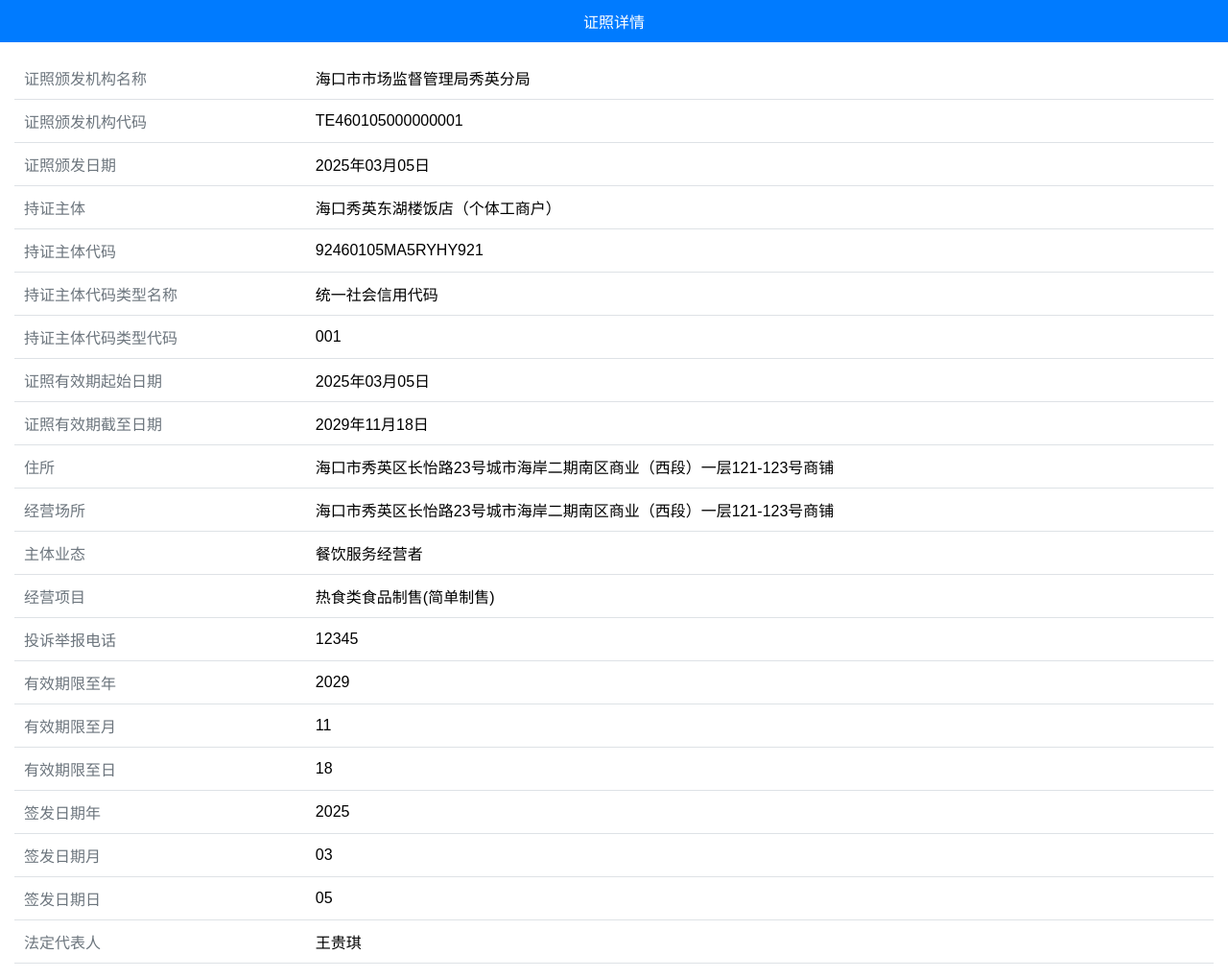
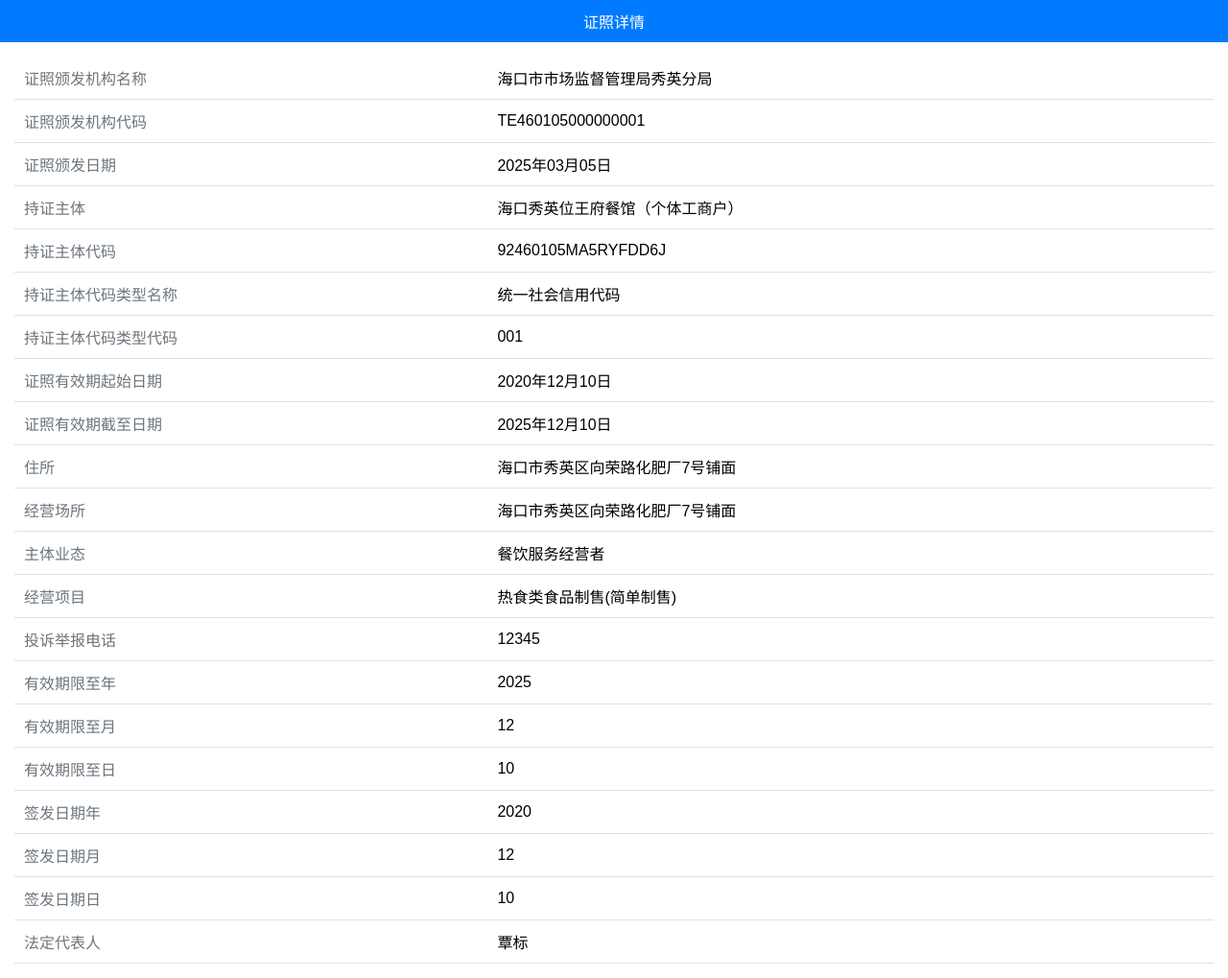
Before and after one commit to expectwebout/expectwebout.github.io-1, a plain HTML site: page index.html in a window 1280 px wide. Shown: the whole page at 96% size. Drawn offline with Linux system fonts and the light colour scheme.

Commit message:
Update index.html

```diff
--- a/index.html
+++ b/index.html
@@ -130,11 +130,11 @@
       </tr>
       <tr>
         <th>持证主体</th>
-        <td>海口秀英东湖楼饭店（个体工商户）</td>
+        <td>海口秀英位王府餐馆（个体工商户）</td>
       </tr>
       <tr>
         <th>持证主体代码</th>
-        <td>92460105MA5RYHY921</td>
+        <td>92460105MA5RYFDD6J</td>
       </tr>
       <tr>
         <th>持证主体代码类型名称</th>
@@ -146,19 +146,19 @@
       </tr>
       <tr>
         <th>证照有效期起始日期</th>
-        <td>2025年03月05日</td>
+        <td>2020年12月10日</td>
       </tr>
       <tr>
         <th>证照有效期截至日期</th>
-        <td>2029年11月18日</td>
+        <td>2025年12月10日</td>
       </tr>
       <tr>
         <th>住所</th>
-        <td>海口市秀英区长怡路23号城市海岸二期南区商业（西段）一层121-123号商铺</td>
+        <td>海口市秀英区向荣路化肥厂7号铺面</td>
       </tr>
       <tr>
         <th>经营场所</th>
-        <td>海口市秀英区长怡路23号城市海岸二期南区商业（西段）一层121-123号商铺</td>
+        <td>海口市秀英区向荣路化肥厂7号铺面</td>
       </tr>
       <tr>
         <th>主体业态</th>
@@ -174,31 +174,31 @@
       </tr>
       <tr>
         <th>有效期限至年</th>
-        <td>2029</td>
+        <td>2025</td>
       </tr>
       <tr>
         <th>有效期限至月</th>
-        <td>11</td>
+        <td>12</td>
       </tr>
       <tr>
         <th>有效期限至日</th>
-        <td>18</td>
+        <td>10</td>
       </tr>
       <tr>
         <th>签发日期年</th>
-        <td>2025</td>
+        <td>2020</td>
       </tr>
       <tr>
         <th>签发日期月</th>
-        <td>03</td>
+        <td>12</td>
       </tr>
       <tr>
         <th>签发日期日</th>
-        <td>05</td>
+        <td>10</td>
       </tr>
       <tr>
         <th>法定代表人</th>
-        <td>王贵琪</td>
+        <td>覃标</td>
       </tr>
     </table>
 
```
